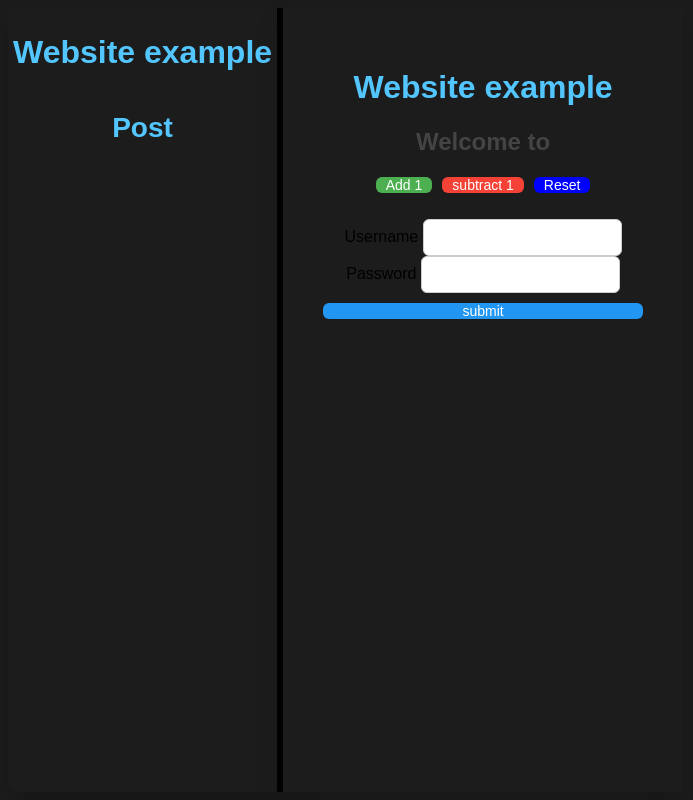
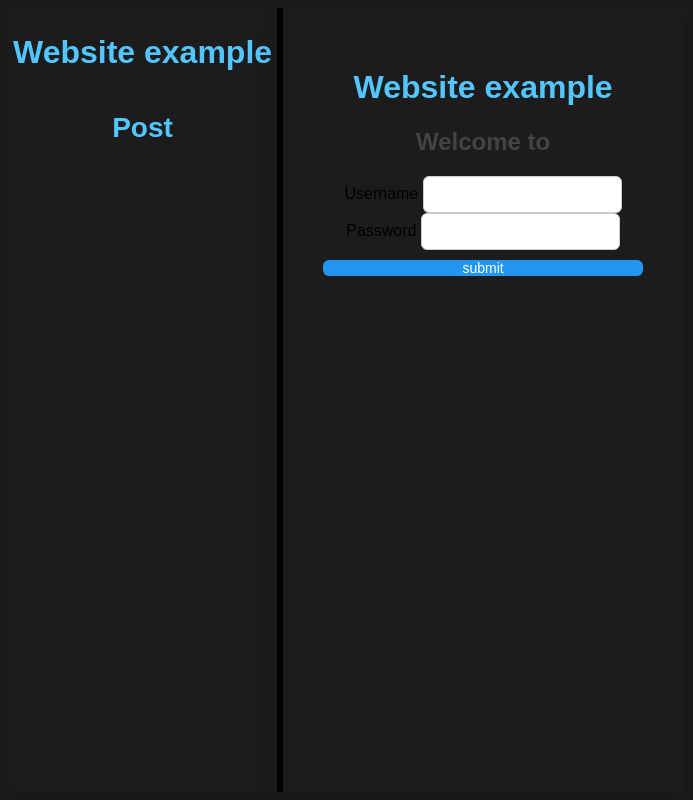
Before and after one commit to isak-tec/HTML-Projekt, a Python web app: template Templates/index.html in a window 1280 px wide. Shown: the whole page, without its empty margins (0-693 px from the left). Run offline with Jinja, Linux system fonts and the light colour scheme; the template is opened without the code that fills it, so the values that code supplies are empty.

Commit message:
Slettede noget af det ikke vigtige kode

```diff
--- a/Templates/index.html
+++ b/Templates/index.html
@@ -42,20 +42,7 @@
         <h2 class="welcome">Welcome to {{current_user}}</h2>
         {% endif %}
 
-        <div class="button-area">
 
-            <form action="/addition" method="post">
-                <button class="btn add-btn">Add 1</button>
-            </form>
-
-            <form action="/subtraction" method="post">
-                <button class="btn subtract-btn">subtract 1</button>
-            </form>
-
-            <form action="/reset" method="post">
-                <button class="btn reset-btn">Reset</button>
-            </form>
-        </div>
 
         <div class="login-area">
 
```
